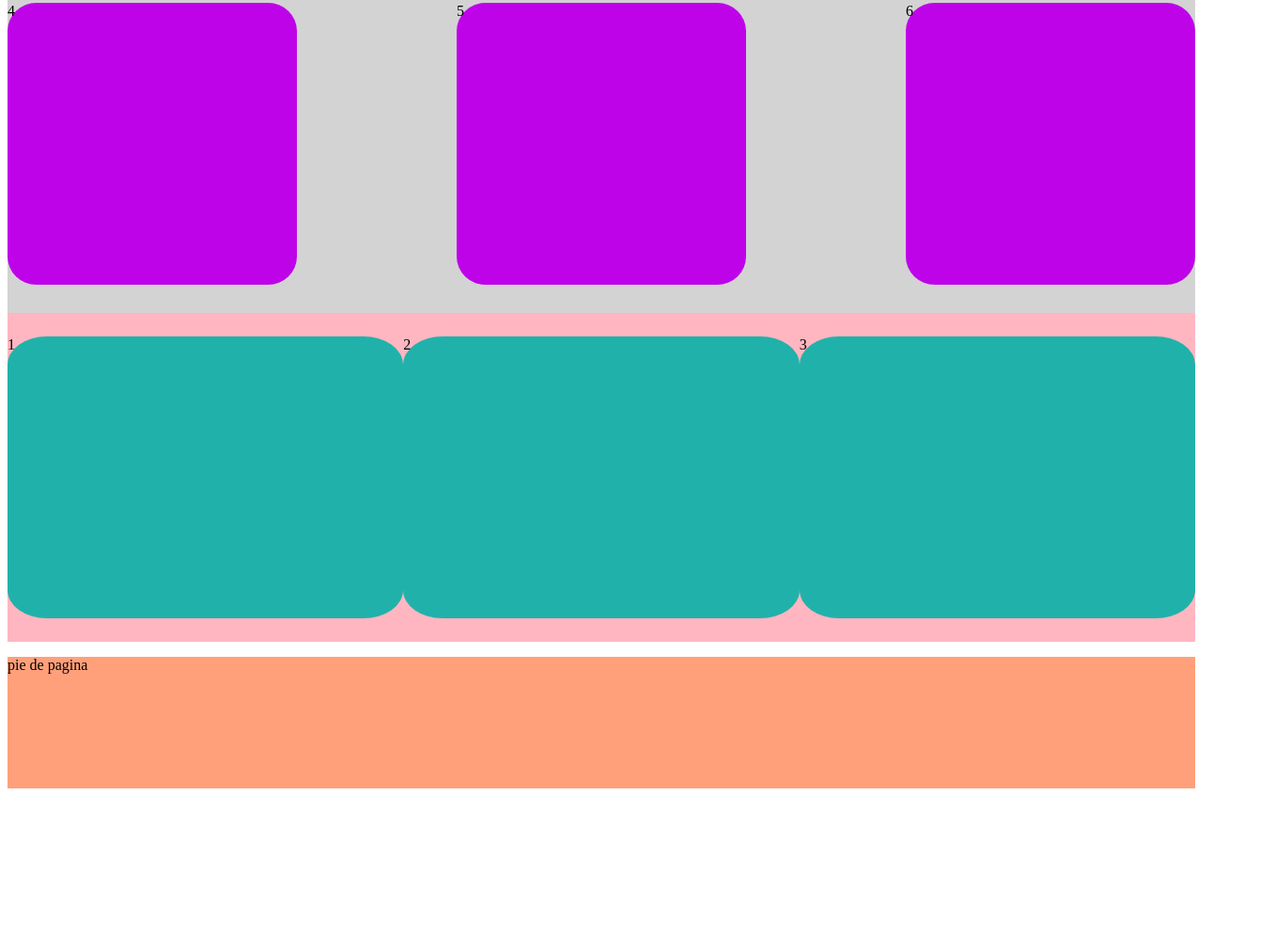
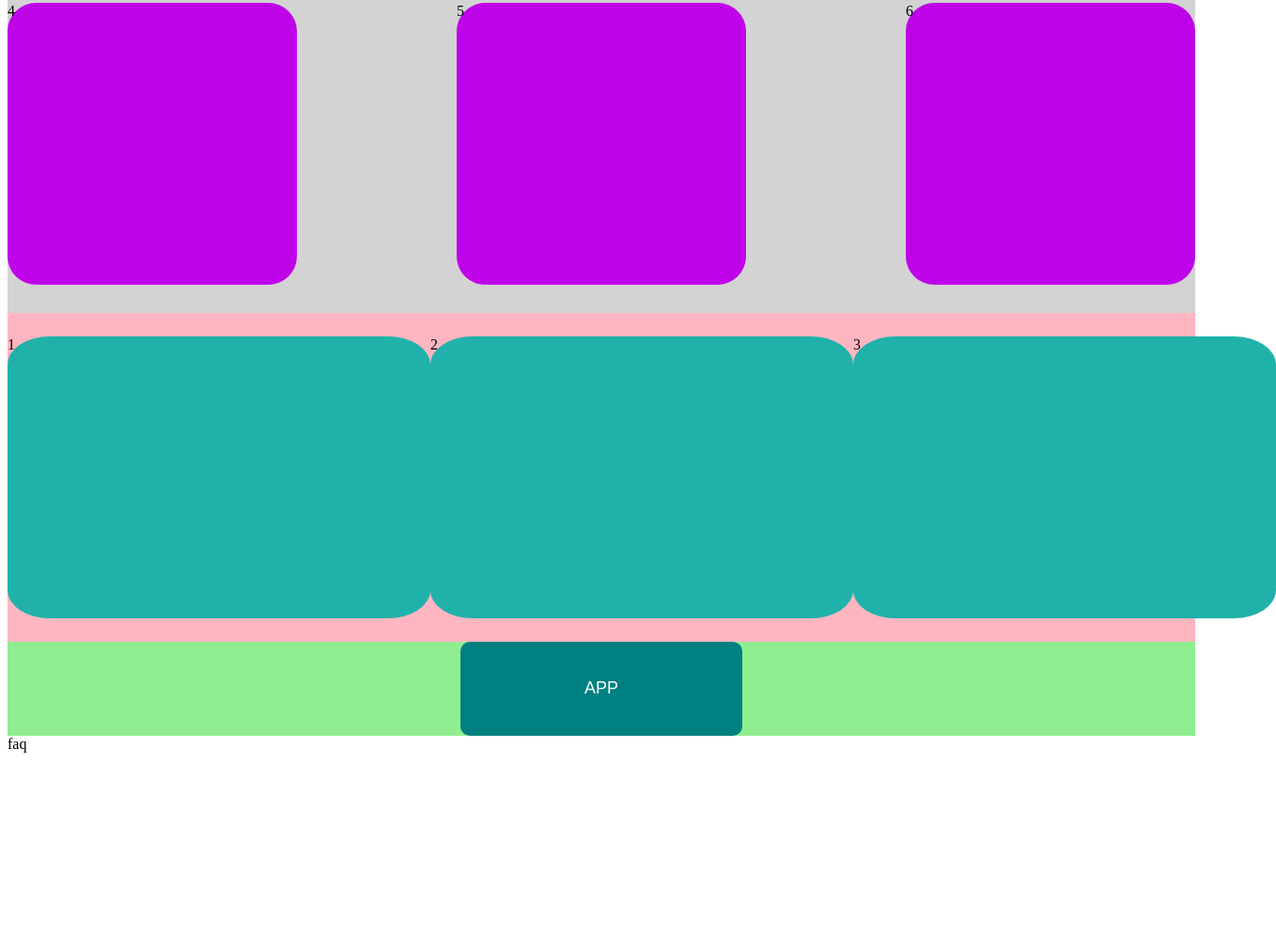
Before and after one commit to maikel50/pagina-tiempo, a website built with Vite: page src/index.html in a window 1280 px wide. Shown: the part 1145-2140 px from the top of the page at 94% size, 1358 px wide, since content can reach past the window. Before the commit the page ends 1992 px from the top, so only its background shows below. Built offline with nearby package versions, Linux system fonts and the light colour scheme.

Commit message:
cambios: añadido el boton y el apartado pregutnas y respuestas

```diff
--- a/src/index.css
+++ b/src/index.css
@@ -43,11 +43,12 @@ body {
 }
 
 .paginas{
+  display: grid;
+  grid-template-columns: repeat(3, 1fr);
   background: lightpink;
   height: 350px;
-  justify-content: space-around;
-  display: flex;
   align-items: center;
+  justify-items: center;
 }
 .pag{
   background: lightseagreen;
@@ -55,7 +56,26 @@ body {
   height: 300px;
   border-radius: 10%;
 }
+.bottom-app{
+  text-align: center;
+  height: 100px;
+  background: lightgreen;
+  margin: 0 auto;
+}
+#boton{
+  width: 300px;
+  height: 100px;
+  font-size: 18px;
+  border: none;
+  border-radius: 10px;
+  background-color: teal;
+  color: white;
+  cursor: pointer;
+}
 .footer{
   background: lightsalmon;
-  height: 140px;
+  height: 100px;
 }
+.faq{
+  height: 700px;
+}
--- a/src/index.html
+++ b/src/index.html
@@ -13,12 +13,12 @@
 <body>
   <div class="header">
     <div class="titulo">
-      <h1>Titulo</h1>
+      <h1>CLIMATIK</h1>
     </div>
   </div>
 
   <div class="frase">
-    <p>pequeña frase</p>
+    <p>CLIMATIK EL CLIMA A UN CLIK</p>
   </div>
   <div class="carrusel">
     <p>Carrusel</p>
@@ -38,6 +38,12 @@
     <div class="pag">2</div>
     <div class="pag">3</div>
   </div>
+  <div class="bottom-app">
+    <button id="boton"> APP </button>
+  </div>
+  <div class="faq">
+    faq
+  </div>
   <div class="footer">
     <p>pie de pagina</p>
   </div>
```
